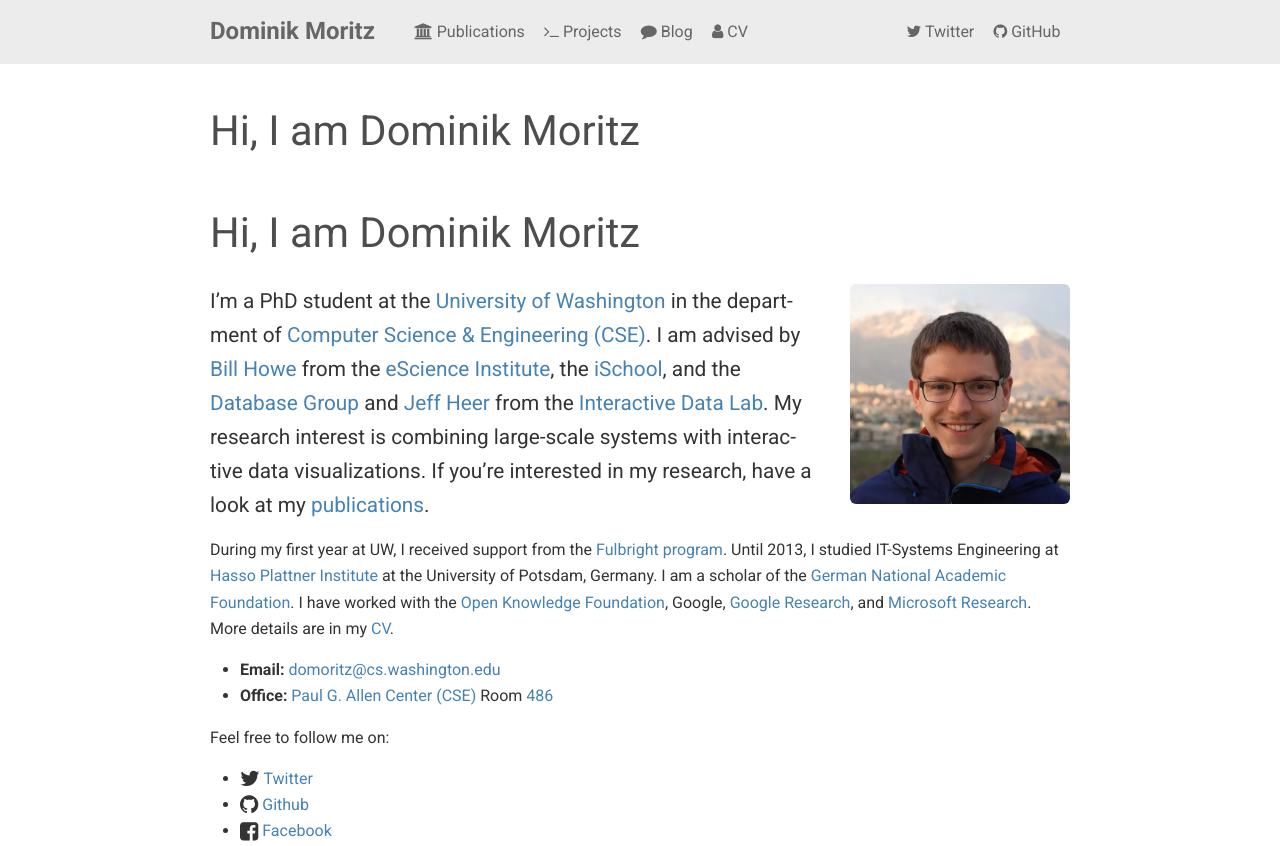
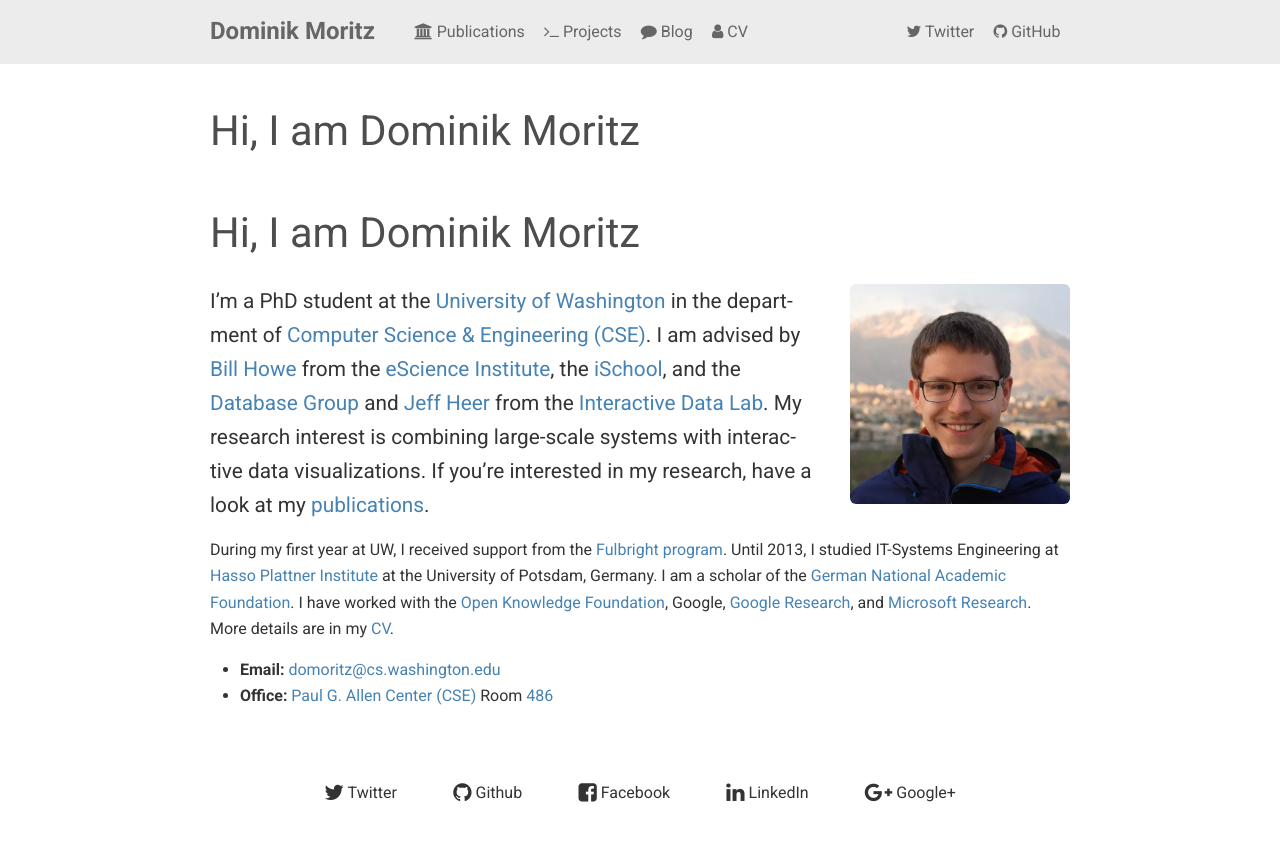
Before and after one commit to domoritz/domoritz.github.io, a Jekyll site: the page built from index.md, in a window 1280 px wide. Shown: the top 846 px of the page. Built offline with Jekyll 4.4.1, drawn with Linux system fonts in a browser that asks for light colours; nearby versions of some CDN libraries; our own code applies the rules of GitHub Pages for plain Markdown files.

Commit message:
Make start page look pretty, make code look prettier, fix relative sizing of post titles

```diff
--- a/_layouts/post.html
+++ b/_layouts/post.html
@@ -7,7 +7,7 @@
     <h1 class="post-title">{{ page.title }}</h1>
     {% if page.description %}<p class="post-subtitle">{{ page.description }}</p>{% endif %}
     <p class="post-meta">
-      {{ page.date | date: "%b %-d, %Y" }}
+      Published on {{ page.date | date: "%b %-d, %Y" }}
       {% if page.author %} • {{ page.author }}{% endif %}
       {% if page.meta %} • {{ page.meta }}{% endif %}
       </p>
--- a/_sass/_base.scss
+++ b/_sass/_base.scss
@@ -72,7 +72,7 @@
 
 
 /**
- * Hyphenation
+ * Hyphenation and paragraph styles
  */
 p {
   -webkit-hyphens: auto;
@@ -147,23 +147,24 @@
  */
 
 code {
-  padding: 2px 4px;
-  color: #c7254e;
-  background-color: #f9f2f4;
-  border-radius: 4px;
+  color: #c35;
+  font-family: Consolas,monospace;
 }
 
 pre {
-  line-height: 1.4;
-
-  padding: 8px 12px;
-  overflow-x: scroll;
-
   background-color: $grey-color-light;
-  border-radius: 3px;
-  border: 1px solid darken($grey-color-light, 15%);
+  border-left: 0.25rem solid #c35;
+  margin-bottom: 0.6rem;
+  margin-top: 0.2rem;
+  overflow-x: auto;
+  padding: 1rem;
+  padding-left: 1.4rem;
+  padding-right: 1.4rem;
+  font-size: 0.9em;
+  line-height: 1.4rem;
 
   > code {
+    color: $text-color;
     background: none;
     border: 0;
     padding-right: 0;
--- a/_sass/_blog.scss
+++ b/_sass/_blog.scss
@@ -90,13 +90,10 @@
 }
 
 .post-title {
-  font-size: 42px;
-  letter-spacing: -1px;
-  line-height: 1;
   margin-bottom: 0;
 
   @include media-query($on-laptop) {
-    font-size: 36px;
+    font-size: 2.2em;
   }
 }
 
--- a/_sass/_footer.scss
+++ b/_sass/_footer.scss
@@ -4,10 +4,13 @@
   font-size: $small-font-size;
 
   background-color: $footer-background;
-  color: darken(#fff, 10%);;
+  color: $footer-text;
 
   a {
     color: #fff;
+    &:hover {
+      opacity: 1;
+    }
   }
 
   .container {
--- a/_sass/_home.scss
+++ b/_sass/_home.scss
@@ -17,6 +17,25 @@
   }
 }
 
+.index-links {
+  list-style: none;
+  display: flex;
+  flex-direction: row;
+  justify-content: space-around;
+  flex-wrap: wrap;
+  margin: 4rem 10% 0 10%;
+  li {
+    display: flex;
+    a {
+      padding: 0.4em;
+      color: $text-color;
+      &:hover {
+        text-decoration: none;
+      }
+    }
+  }
+}
+
 @include media-query($on-palm) {
   .home-columns {
     flex-direction: column;
@@ -30,4 +49,8 @@
       margin-left: 0;
     }
   }
+
+  .index-links {
+    margin: 4rem 0 0 0;
+  }
 }
--- a/index.md
+++ b/index.md
@@ -22,10 +22,9 @@
 * **Email:** <a href="mailto:{{ site.email }}">{{ site.email }}</a>
 * **Office:** [Paul G. Allen Center (CSE)](http://www.washington.edu/maps/?q=cse) Room [486](https://norfolk.cs.washington.edu/directory/index.php?prev_floor=4&show_room=CSE486)
 
-Feel free to follow me on:
-
-* <i class="fa fa-twitter fa-lg"></i> [Twitter](https://twitter.com/domoritz)
-* <i class="fa fa-github fa-lg"></i> [Github](https://github.com/domoritz)
-* <i class="fa fa-facebook-square fa-lg"></i> [Facebook](https://www.facebook.com/moritz.dominik)
-* <i class="fa fa-linkedin fa-lg"></i> [Linkedn](https://www.linkedin.com/pub/dominik-moritz/24/b81/409)
-* <i class="fa fa-google-plus fa-lg"></i> [Google+](https://plus.google.com/110111947282446666823)
+{:.index-links}
+* [<i class="fa fa-twitter fa-lg"></i> Twitter](https://twitter.com/domoritz)
+* [<i class="fa fa-github fa-lg"></i> Github](https://github.com/domoritz)
+* [<i class="fa fa-facebook-square fa-lg"></i> Facebook](https://www.facebook.com/moritz.dominik)
+* [<i class="fa fa-linkedin fa-lg"></i> LinkedIn](https://www.linkedin.com/pub/dominik-moritz/24/b81/409)
+* [<i class="fa fa-google-plus fa-lg"></i> Google+](https://plus.google.com/110111947282446666823)
--- a/styles.scss
+++ b/styles.scss
@@ -8,7 +8,7 @@
 $base-font-size:   100%;  // 16px by default
 $base-font-weight: 400;
 $bold-font-weight: 600;
-$small-font-size:  $base-font-size * 0.875;
+$small-font-size:  0.9em;
 $base-line-height: 1.64;
 
 $spacing-unit:     30px;
@@ -19,7 +19,8 @@
 $brand-color:       #0A656C;
 $link-color:        #4682B4;
 $header-background: #ececec;
-$footer-background: #303030;
+$footer-background: #234;
+$footer-text:       darken(#fff, 10%);
 
 $grey-color:       #828282;
 $grey-color-light: #f8f8f8;
```
